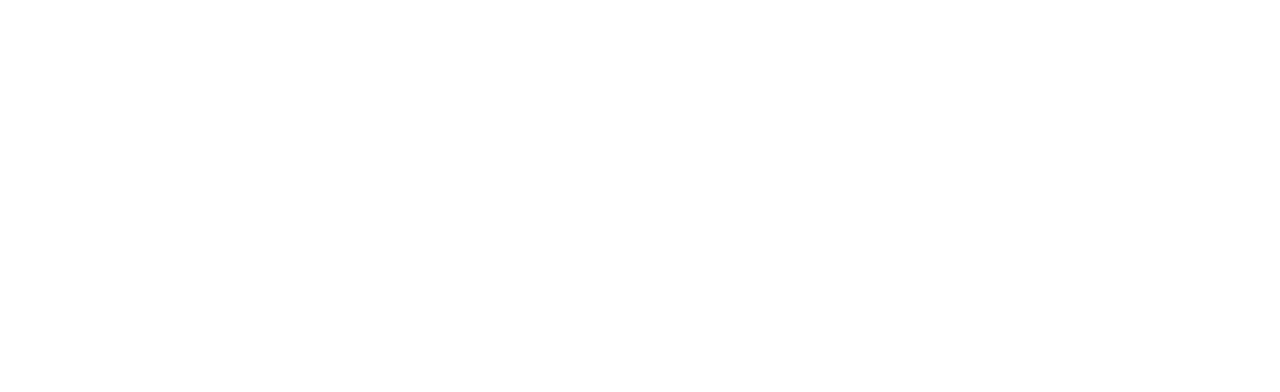
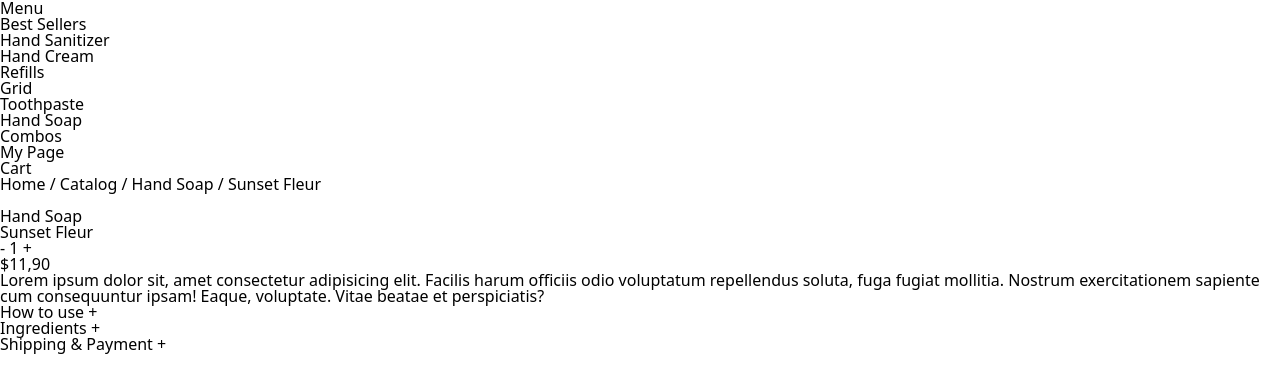
Before and after one commit to KimJi-An/Beauty_Store, a website built with Vite: page index.html in a window 1280 px wide. Built offline with nearby package versions, Linux system fonts and the light colour scheme.

Commit message:
html 내용 작성

```diff
--- a/index.html
+++ b/index.html
@@ -6,6 +6,65 @@
   <title>Beauty Store</title>
 </head>
 <body>
-
+  <header class="header">
+    <nav class="header__nav">
+      <ul>
+        <li class="header__tab">Menu</li>
+        <li class="header__tab">Best Sellers</li>
+        <li class="header__tab">Hand Sanitizer</li>
+        <li class="header__tab">Hand Cream</li>
+        <li class="header__tab">Refills</li>
+        <li class="header__tab">Grid</li>
+        <li class="header__tab">Toothpaste</li>
+        <li class="header__tab">Hand Soap</li>
+        <li class="header__tab">Combos</li>
+        <li class="header__tab">My Page</li>
+        <li class="header__tab">Cart</li>
+      </ul>
+    </nav>
+    <div class="header__breadcrumbs">
+      <span class="header__crumb">Home /</span>
+      <span class="header__crumb">Catalog /</span>
+      <span class="header__crumb">Hand Soap /</span>
+      <span class="header__crumb">Sunset Fleur</span>
+    </div>
+  </header>
+  <section class="product">
+    <div class="product__img">
+      <img src="" alt="">
+    </div>
+    <div class="product__info">
+      <div class="product__header">
+        <span class="product__category">Hand Soap</span>
+        <h1 class="product__title">Sunset Fleur</h1>
+        <div class="product__add-to-cart">
+          <div class="product__qty">
+            <span class="product__minus">-</span>
+            <span class="product__total-qty">1</span>
+            <span class="product__plus">+</span>
+          </div>
+          <span class="product__price">$11,90</span>
+        </div>
+      </div>
+      <div class="product__footer">
+        <div class="product__description">
+          <p>
+            Lorem ipsum dolor sit, amet consectetur adipisicing elit. Facilis harum officiis odio voluptatum repellendus soluta, fuga fugiat mollitia. Nostrum exercitationem sapiente cum consequuntur ipsam! Eaque, voluptate. Vitae beatae et perspiciatis?
+          </p>
+        </div>
+        <div class="product__faq">
+          <div class="product__question">
+            How to use <span>+</span>
+          </div>
+          <div class="product__question">
+            Ingredients <span>+</span>
+          </div>
+          <div class="product__question">
+            Shipping & Payment <span>+</span>
+          </div>
+        </div>
+      </div>
+    </div>
+  </section>
 </body>
 </html>
--- a/styles/style.scss
+++ b/styles/style.scss
@@ -1,2 +1,6 @@
 @charset "UTF-8";
 @import "./reset.scss";
+
+body {
+  height: 100vh;
+}
```
Also changed, not shown: project/03.jpeg (added).
